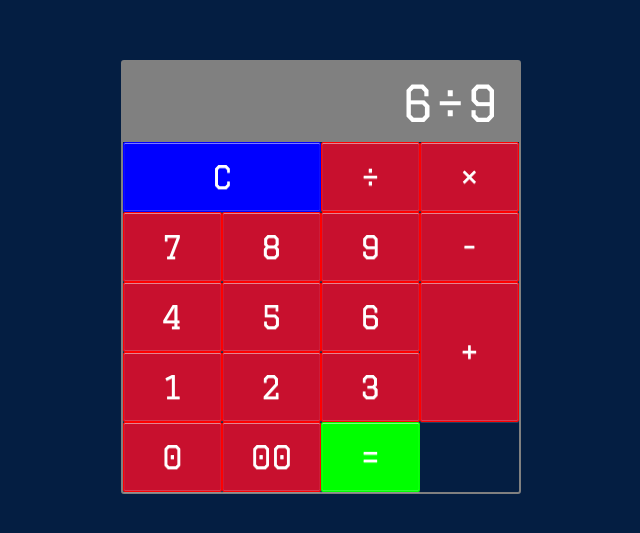
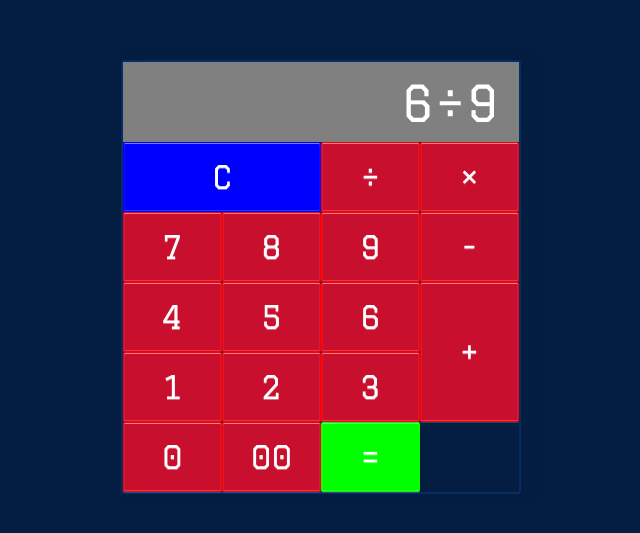
Before and after one commit to KechiEbite/Calculator-Grid-Assignment, a plain HTML site: page index.html in a window 1280 px wide. Shown: the part 123-656 px from the top of the page, without its empty margins (319-959 px from the left). Drawn offline with Linux system fonts and the light colour scheme.

Commit message:
Update style.css

```diff
--- a/all_css/style.css
+++ b/all_css/style.css
@@ -11,13 +11,14 @@ body {
     font-family: 'Graduate', cursive;
 }
 .calculator {
-    border: 2px solid grey;
+    border: 2px solid #062c63;
     border-radius: 3px;
     position: absolute;
     top: 50%;
     left: 50%;
     transform: translate(-50%, -50%);
     width: 400px;
+    box-shadow: 9px 0 9px 2px #041e42;
 }
 .cal_display {
     width: 100%;
```
